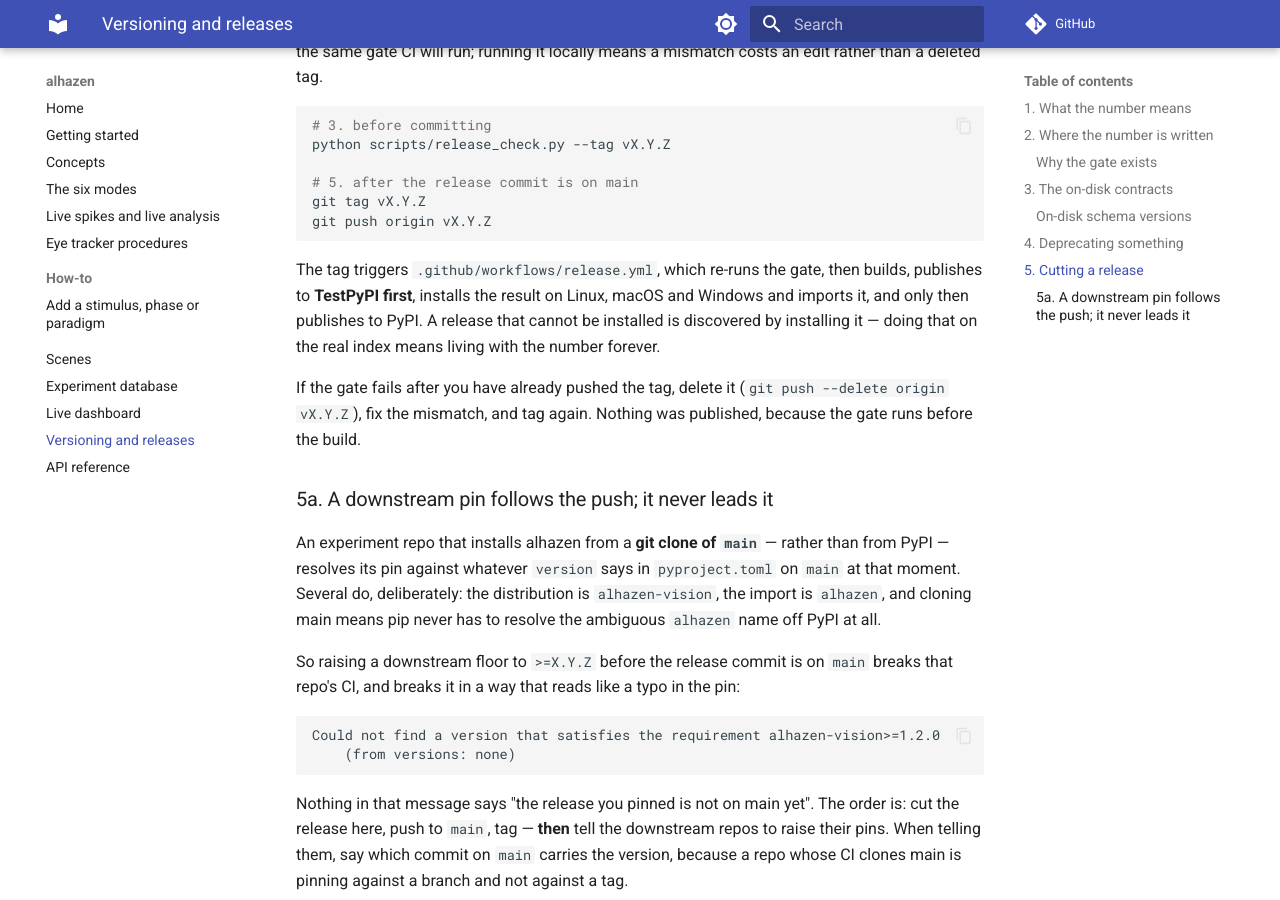
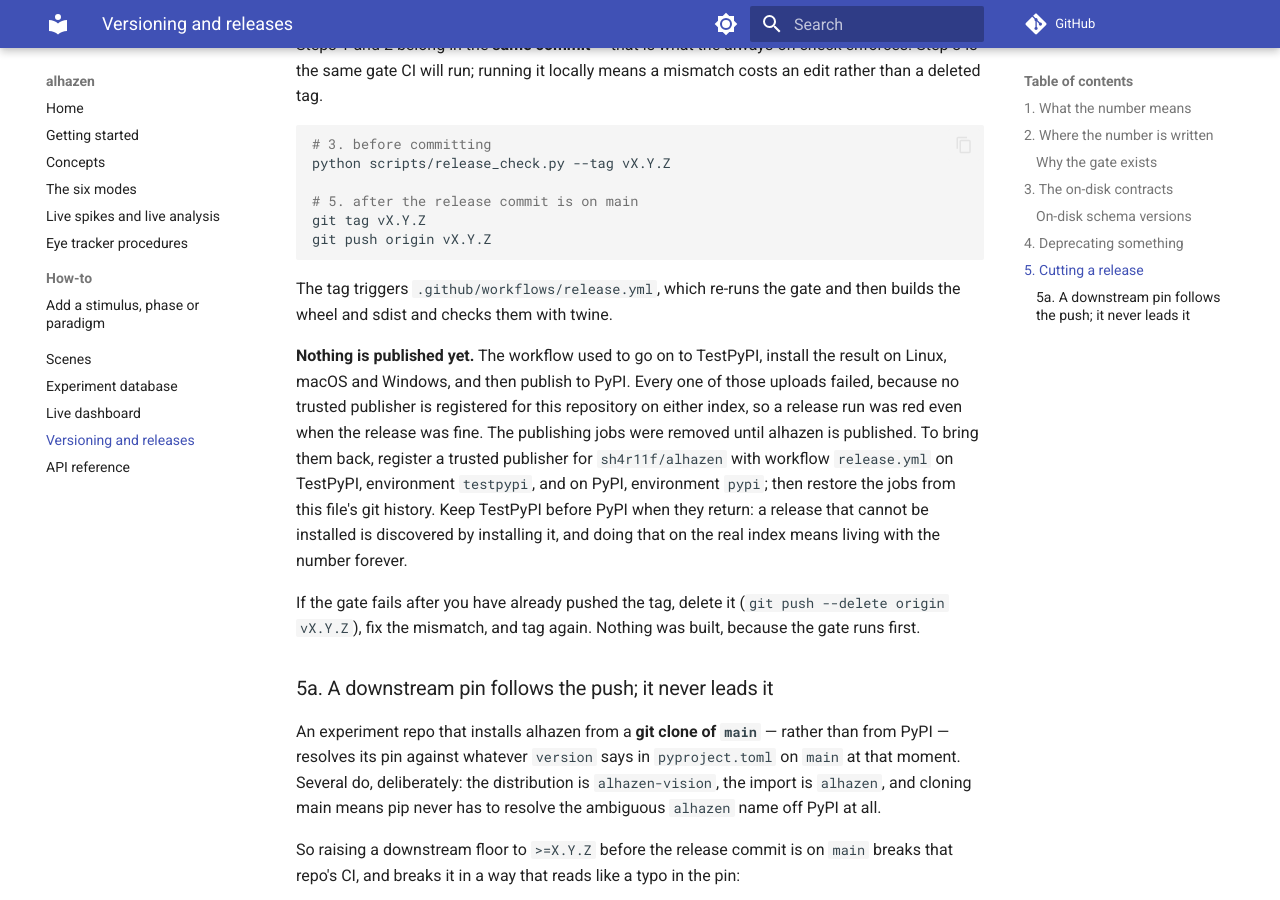
Before and after one commit to sh4r11f/alhazen, an MkDocs documentation site: the page built from docs/versioning.md, in a window 1280 px wide and 900 px high, scrolled down 3782 px. Built offline with MkDocs 1.6.1 and Material for MkDocs 9.7.7, drawn with Linux system fonts in a browser that asks for light colours; comment, search, counter and statistics services are not loaded.

Commit message:
Stop trying to publish releases that cannot be published
Every release tag ran the publishing workflow to its TestPyPI upload and
failed there with "invalid-publisher": no trusted publisher is registered for
this repository on TestPyPI or PyPI. So every release run was red, including
for releases that were fine, and a real failure in the gate or the build would
have been one more red run among the expected ones.

The upload, the install-and-import smoke test that depended on it, and the
PyPI upload are removed until alhazen is published. What stays is everything
that can fail for a reason worth hearing: the version gate, and a build of the
wheel and sdist checked by twine. A tag push now reports green or a real
problem.

docs/versioning.md and CONTRIBUTING.md described the full pipeline and now
describe this one, with how to bring publishing back: register the trusted
publishers for release.yml on both indexes, and restore the jobs from this
file's history.

Co-Authored-By: Claude Opus 5 (1M context) <noreply@anthropic.com>

````diff
--- a/docs/versioning.md
+++ b/docs/versioning.md
@@ -39,8 +39,8 @@ graph TB
     PY --> GATE
     CL --> GATE
     TAG --> GATE
-    GATE -->|"yes"| BUILD["build → TestPyPI → smoke test → PyPI"]
-    GATE -->|"no"| STOP["fail, publish nothing"]
+    GATE -->|"yes"| BUILD["build the wheel and sdist<br/><i>publishing not set up yet</i>"]
+    GATE -->|"no"| STOP["fail, build nothing"]
     PY -.->|"pip install"| META["installed metadata"]
     META -.-> RUN["alhazen.__version__<br/>alhazen --version<br/>stamped into every run"]
 ```
@@ -146,15 +146,24 @@ git tag vX.Y.Z
 git push origin vX.Y.Z
 ```
 
-The tag triggers `.github/workflows/release.yml`, which re-runs the gate, then
-builds, publishes to **TestPyPI first**, installs the result on Linux, macOS
-and Windows and imports it, and only then publishes to PyPI. A release that
-cannot be installed is discovered by installing it — doing that on the real
-index means living with the number forever.
+The tag triggers `.github/workflows/release.yml`, which re-runs the gate and
+then builds the wheel and sdist and checks them with twine.
+
+**Nothing is published yet.** The workflow used to go on to TestPyPI, install
+the result on Linux, macOS and Windows, and then publish to PyPI. Every one of
+those uploads failed, because no trusted publisher is registered for this
+repository on either index, so a release run was red even when the release was
+fine. The publishing jobs were removed until alhazen is published. To bring
+them back, register a trusted publisher for `sh4r11f/alhazen` with workflow
+`release.yml` on TestPyPI, environment `testpypi`, and on PyPI, environment
+`pypi`; then restore the jobs from this file's git history. Keep TestPyPI
+before PyPI when they return: a release that cannot be installed is discovered
+by installing it, and doing that on the real index means living with the
+number forever.
 
 If the gate fails after you have already pushed the tag, delete it
 (`git push --delete origin vX.Y.Z`), fix the mismatch, and tag again. Nothing
-was published, because the gate runs before the build.
+was built, because the gate runs first.
 
 ### 5a. A downstream pin follows the push; it never leads it
 
````
Also changed, not shown: other parts of docs/versioning.md (+1 -1 lines), CONTRIBUTING.md (+4 -3 lines), 1 other file.
